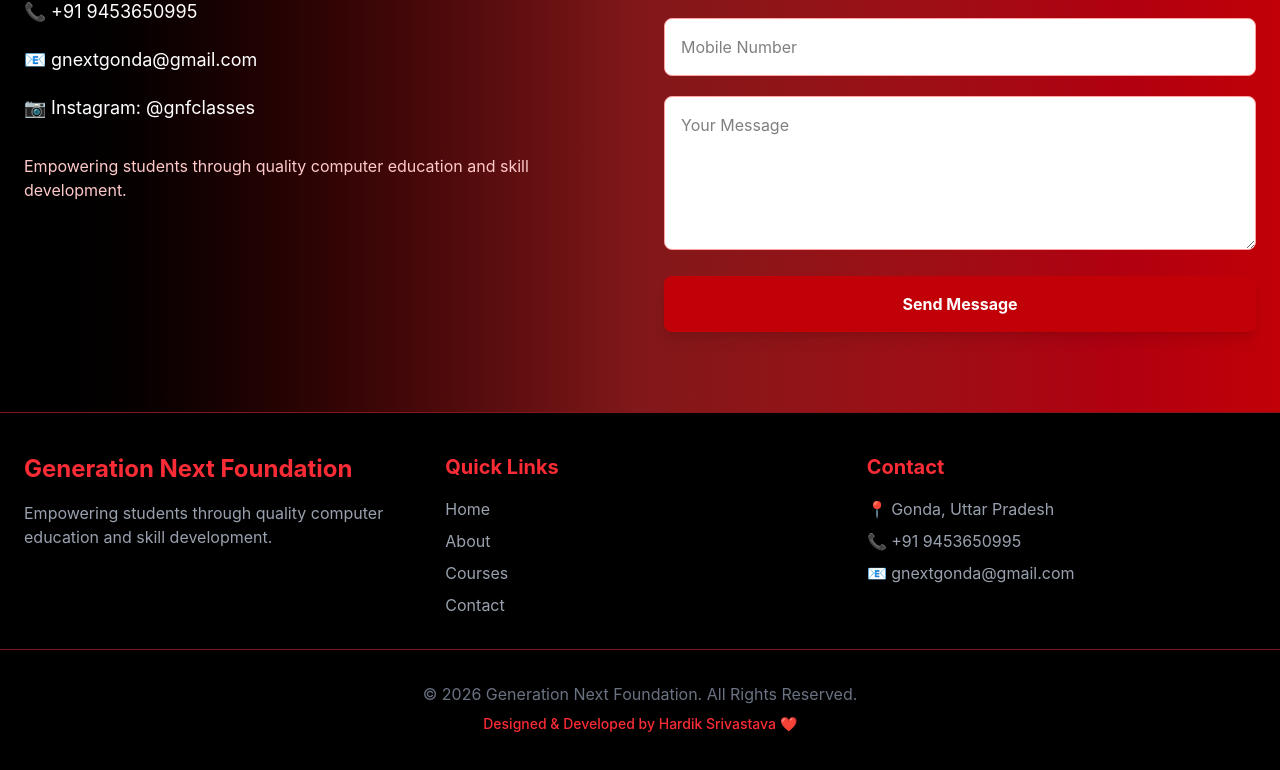
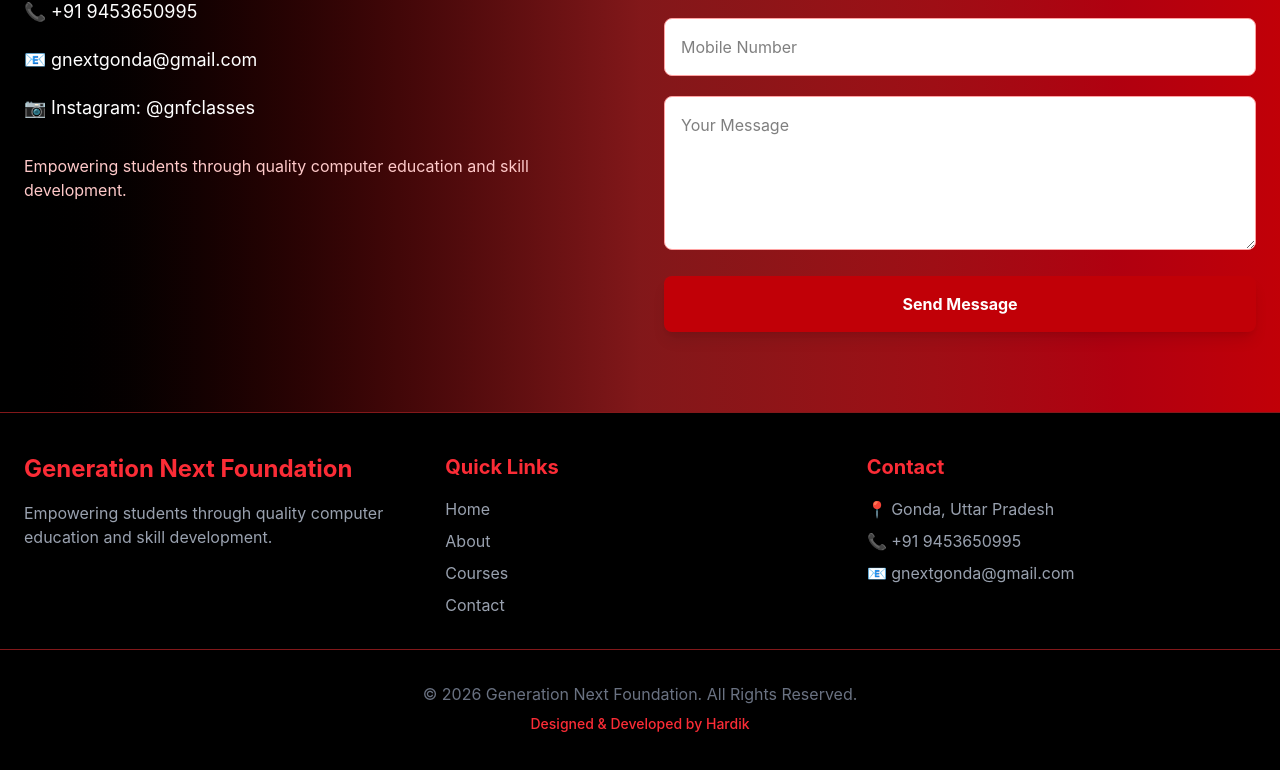
Before and after one commit to hardiksrivastava842-sketch/generation-next-foundation, a React (Vite) app: page / in a window 1280 px wide. Shown: the part 3158-3928 px from the top of the page. Built offline with nearby package versions, Linux system fonts and the light colour scheme; no server answers.

Commit message:
Removed heart emoji from developer credit

```diff
--- a/src/components/Footer/Footer.jsx
+++ b/src/components/Footer/Footer.jsx
@@ -58,7 +58,7 @@ function Footer() {
         </p>
 
         <p className="text-sm text-red-500 font-medium">
-          Designed &amp; Developed by Hardik Srivastava ❤️
+          Designed &amp; Developed by Hardik
         </p>
       </div>
 
```
